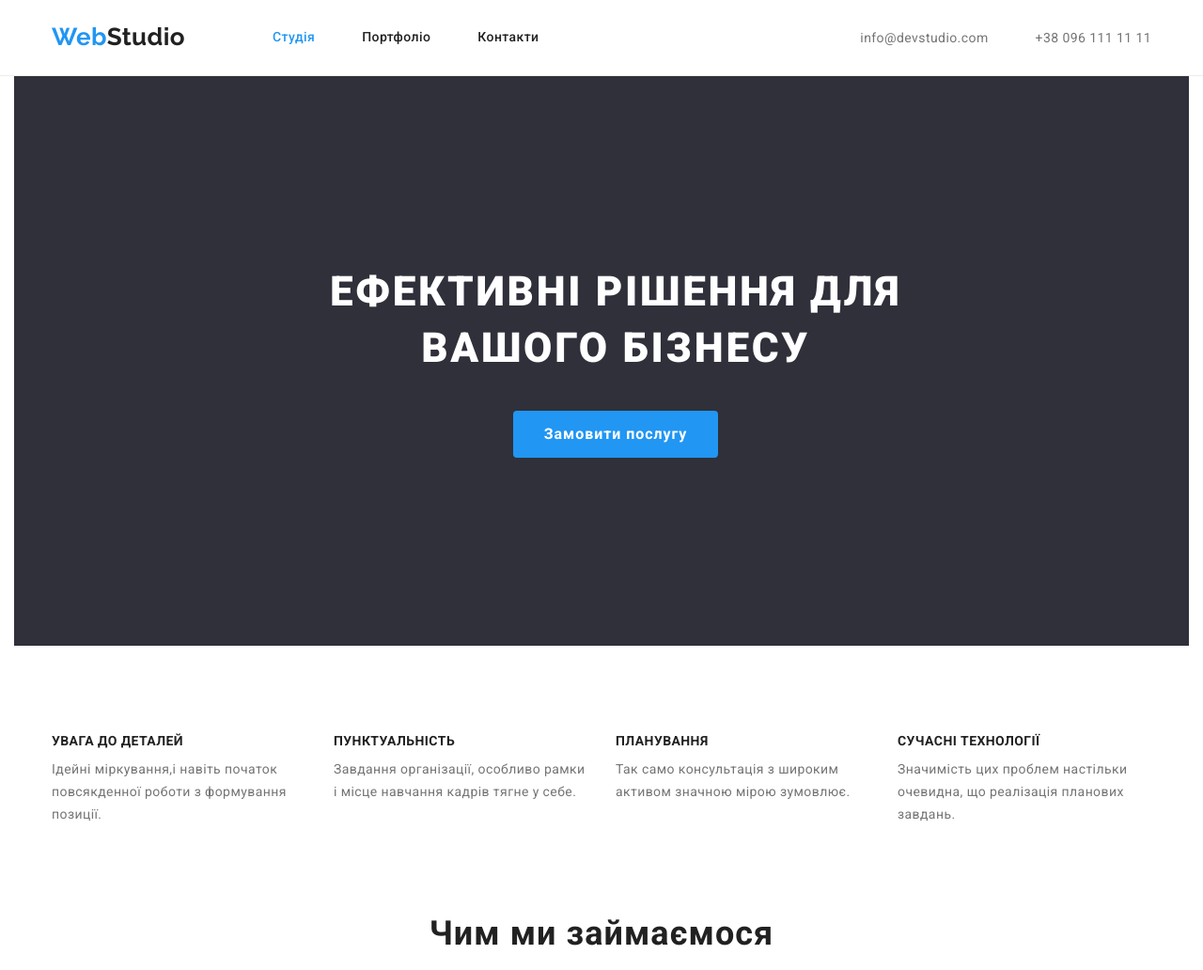
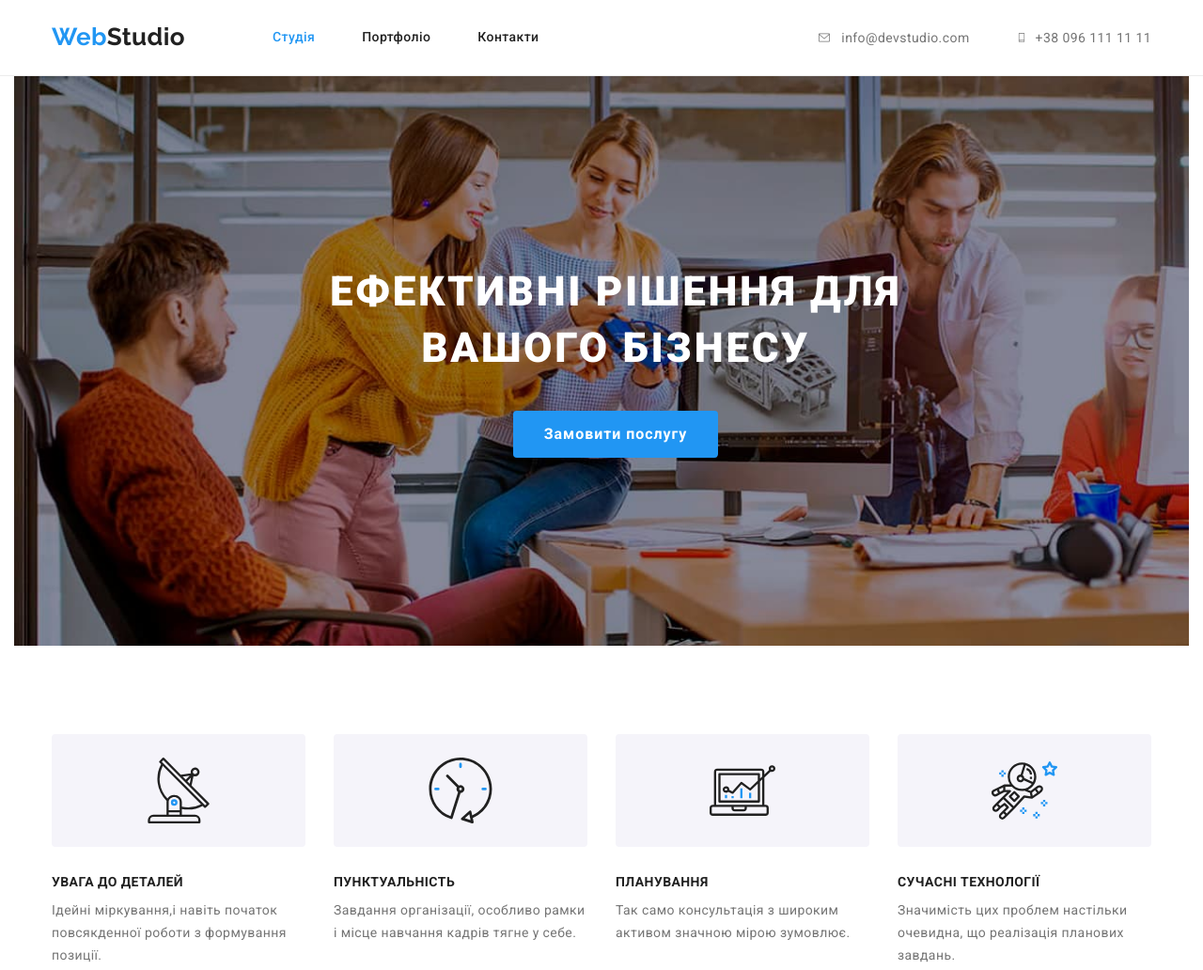
Before and after one commit to OliaMedinska/goit-markup-hw-04, a plain HTML site: page index.html in a window 1280 px wide. Shown: the top 1032 px of the page at 94% size. Drawn offline with nearby package versions, Linux system fonts and the light colour scheme.

Commit message:
uploaded

```diff
--- a/css/styles.css
+++ b/css/styles.css
@@ -8,6 +8,7 @@
 /* #F5F4FA - колір другорядного фону (сірий темний) */
 /* #ECECEC - колір рамки хедера */
 /* #EEEEEE - колір рамки карток */
+/* rgba(47, 48, 58, 0.4) -color hero-img*/
 :root {
     --title-text-color: #212121 ;
     --primary-text-color: #757575 ;
@@ -19,6 +20,7 @@
     --second-background-color:  #F5F4FA ;
     --header-bording-color: #ECECEC;
     --card-border: #EEEEEE;
+    --hero-img: rgba(47, 48, 58, 0.4);
 }
  .photos{
     display: flex;
@@ -183,6 +185,20 @@ header{
     padding-bottom: 32px;
 }
 
+.nav-img{
+    display: flex;
+    align-items: center;
+}
+
+.nav-icon{
+   fill:var(--primary-text-color) ;
+   margin-right: 10px;
+}
+
+.contact:hover > .nav-icon{
+    fill:var(--accent-text-color)
+}
+
 /*відступи між .list .contact*/
 .list .item-contact {
     margin-right: 50px;
@@ -288,6 +304,9 @@ li.address-footer{
 /* hero */
 .hero-background {
         background-color: var(--footer-background-color);
+        background-image: url("./background-hero-img.jpg");
+        background-repeat: no-repeat;
+        background-size: cover;
 }
 
 .section-hero{
@@ -357,6 +376,29 @@ padding-right: 15px;
 
 /*переваги*/
 /* section title */
+.decoration-icons{
+    display:flex;
+    gap: 30px;
+
+}
+
+.feauter-section-img{
+display: flex;
+justify-content: center;
+align-items: center;
+width: 270px;
+height: 120px;
+background-color: var(--second-background-color);
+border-radius: 4px;
+margin-bottom: 30px;
+
+}
+
+.feauter-section-icon{
+width: 70px;
+height: 70px;
+}
+
 .section-first {
 padding-top: 94px;
 padding-bottom: 94px;
--- a/index.html
+++ b/index.html
@@ -29,8 +29,18 @@
                 </nav>
 
                 <ul class="list decoration auth-nav">
+                    <a href="mailto:info@devstudio.com" class="nav-img">
+                        <svg width="16" height="12" class="nav-icon">
+                          <use href="./images/icons.svg#icon-envelopehover"></use>
+                        </svg>
+                    </a>
                     <li class="item-contact"><a href="mailto:info@devstudio.com"
                             class="contact contact-header">info@devstudio.com</a></li>
+                    <a href="tel:+380961111111" class="nav-img">
+                        <svg width="10" height="16" class="nav-icon">
+                            <use href="./images/icons.svg#icon-smartphone"></use>
+                        </svg>
+                    </a>
                     <li class="item-contact"><a href="tel:+380961111111" class="contact contact-header"> +38 096 111 11 11
                         </a></li>
                 </ul>
@@ -55,8 +65,38 @@
              <div class="section index-hero">
             <h2 class="visually-hidden">Переваги</h2>
             <div>
+                <ul class="list decoration-icons">
+                   <li>
+                    <span class="feauter-section-img">
+                        <svg width="100" height="25" class="feauter-section-icon">
+                            <use href="./images/icons.svg#icon-antenna"></use>
+                        </svg>
+                    </span>
+                   </li>
+                    <li>
+                        <span class="feauter-section-img">
+                            <svg width="100" height="25" class="feauter-section-icon">
+                                <use href="./images/icons.svg#icon-clock"></use>
+                            </svg>
+                        </span>
+                    </li>
+                    <li>
+                        <span class="feauter-section-img">
+                            <svg width="100" height="25" class="feauter-section-icon">
+                                <use href="./images/icons.svg#icon-diagram"></use>
+                            </svg>
+                        </span>
+                    </li>
+                    <li>
+                        <span class="feauter-section-img">
+                            <svg width="100" height="25" class="feauter-section-icon">
+                                <use href="./images/icons.svg#icon-astronaut"></use>
+                            </svg>
+                        </span>
+                    </li>
+                </ul>
                 <ul class="list feauter-section">
-                        <li class="item-section">
+                     <li class="item-section">
                         <h3 class="section-title">Увага до деталей</h3>
                         <p class="section-text">Ідейні міркування,i навіть початок повсякденної роботи з формування позиції.</p>
                         </li>
```
Also changed, not shown: css/background-hero-img.jpg (added), images/icons.svg (added).
